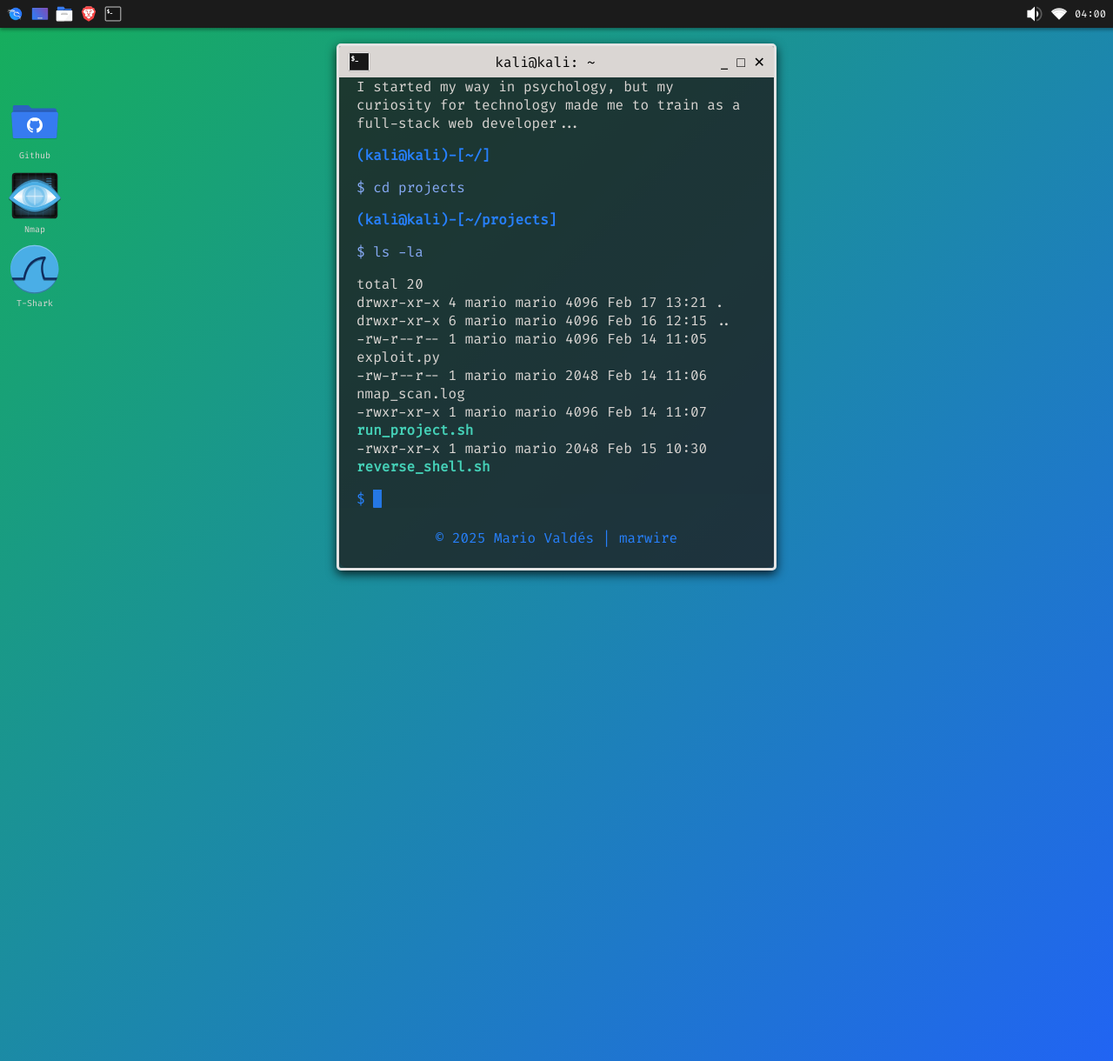
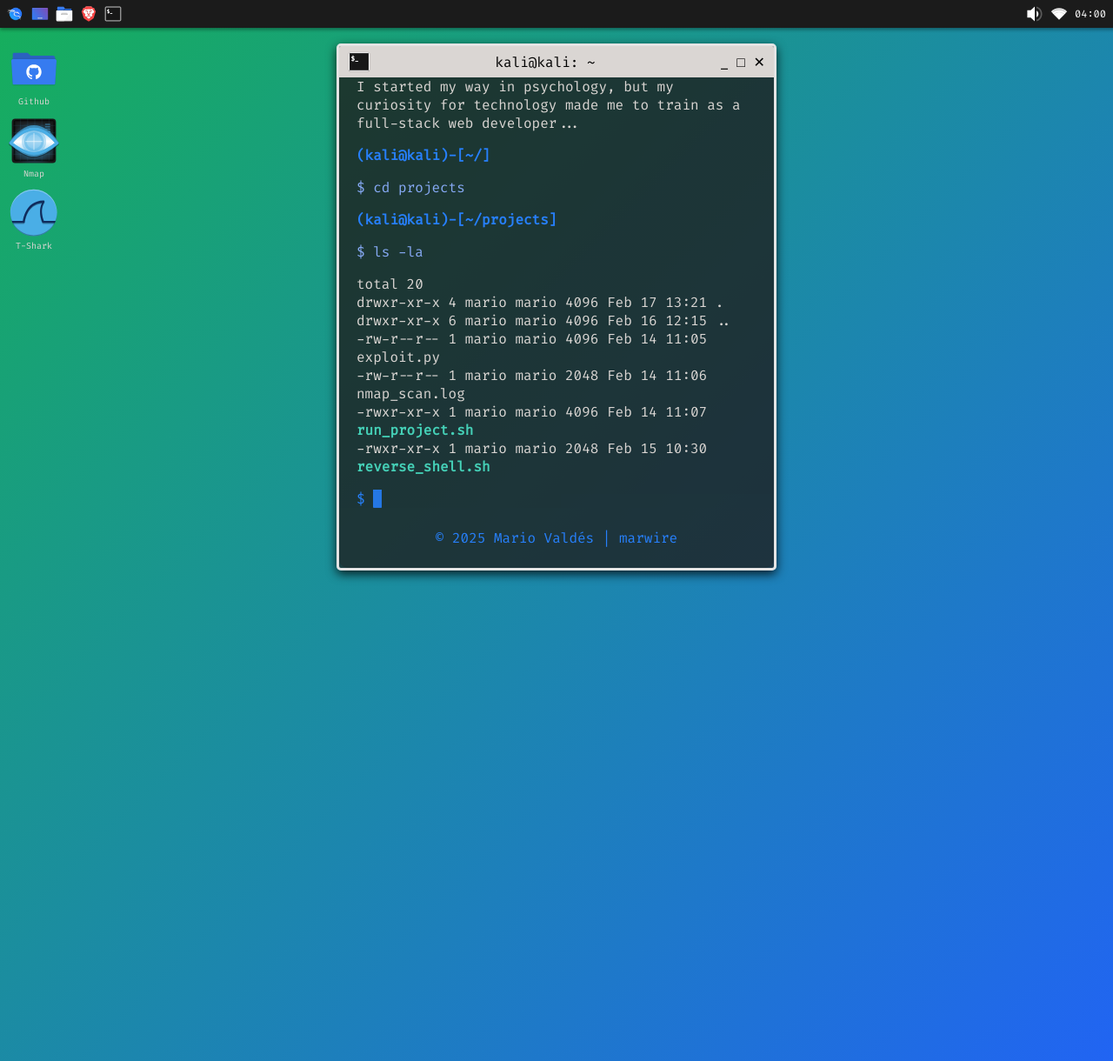
Before and after one commit to Mariovalcen/profile-site, a Jekyll site: the page built from index.md, in a window 1280 px wide. Shown: the whole page at 87% size. Built offline with Jekyll 4.4.1, drawn with Linux system fonts in a browser that asks for light colours.

Commit message:
Improved desktop icons positioning for responsiveness

```diff
--- a/assets/css/desktop-icons.css
+++ b/assets/css/desktop-icons.css
@@ -1,6 +1,6 @@
+
 .desktop-icons {
     position: absolute;
-    top: 60px;
     left: 10px;
     display: flex;
     flex-direction: column;
@@ -16,14 +16,14 @@
   }
 
   .icon-img {
-    width: 60px;
-    height: 60px;
+    width: 58px;
+    height: 58px;
     transition: transform 0.2s, box-shadow 0.2s;
   }
 
   .icon-img:hover {
     transform: scale(1.08);
-    filter: drop-shadow(0 0 4px rgba(255, 255, 255, 0.8)); /* Resalta el contorno */
+    filter: drop-shadow(0 0 4px rgba(255, 255, 255, 0.8)); /* Resaltar contorno */
   }
 
   .icon-label {
@@ -32,3 +32,27 @@
     font-family: 'Fira Code', monospace;
     font-size: 10px;
   }
+
+  /* Responsive */
+  @media (max-width: 730px) {
+    .desktop-icons {
+      position: fixed !important;
+      bottom: 10px;
+      left: 50%;
+      transform: translateX(-50%);
+      flex-direction: row;
+      align-items: center;
+      gap: 12px;
+      width: 100%;
+      justify-content: center;
+    }
+
+    .icon-img {
+      width: 80px; /* Reducir/aumentar tamaño en móviles */
+      height: 80px;
+    }
+
+    /*.icon-label {
+      display: none; /* Ocultar etiquetas en móviles */
+    }/*
+  }
```
